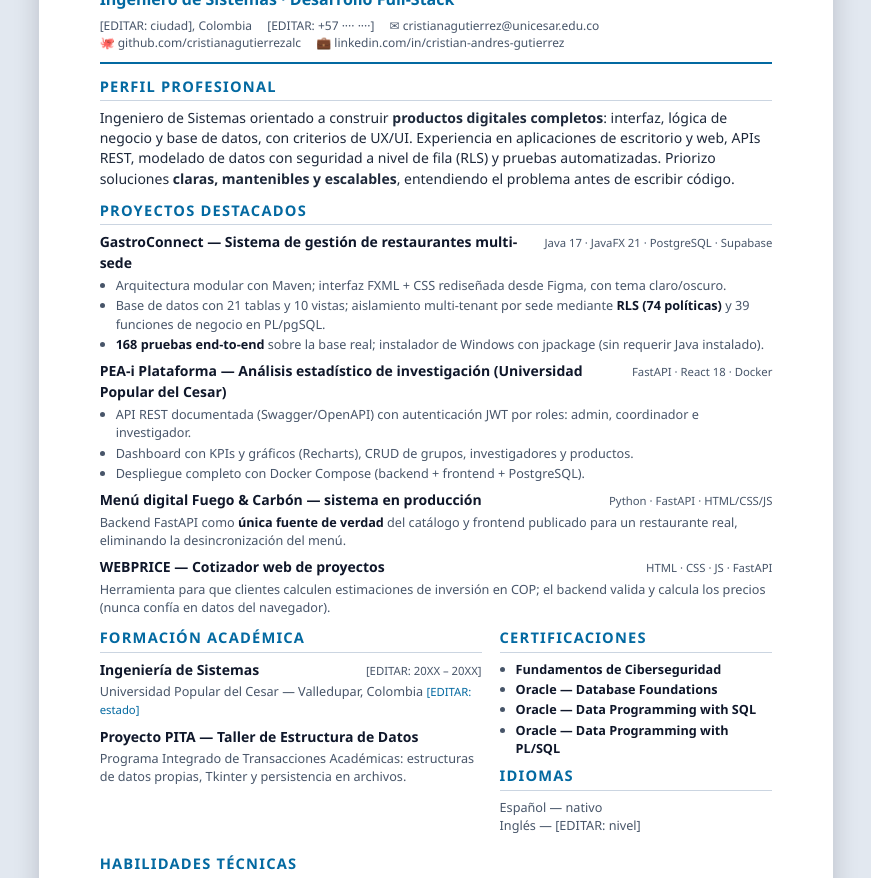
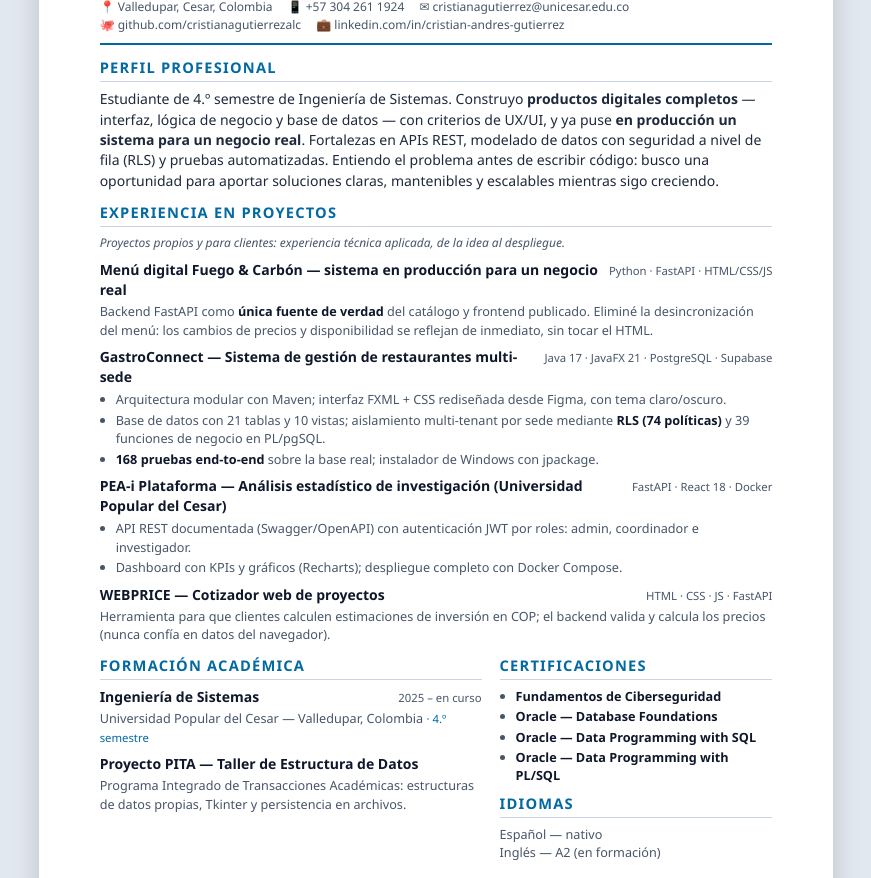
Before and after one commit to cristianagutierrezalc/portfolio, a plain HTML site: page cv/index.html in a window 1280 px wide. Shown: the part 203-1081 px from the top of the page, without its empty margins (204-1075 px from the left). Drawn offline with Linux system fonts and the light colour scheme.

Commit message:
docs: CV con datos reales y redacción optimizada para postulaciones (posicionamiento por proyectos)

```diff
--- a/cv/index.html
+++ b/cv/index.html
@@ -3,7 +3,7 @@
 <head>
 <meta charset="UTF-8">
 <meta name="viewport" content="width=device-width, initial-scale=1.0">
-<title>CV · Cristian Andrés Gutiérrez — Ingeniero de Sistemas</title>
+<title>CV · Cristian Andrés Gutiérrez — Estudiante de Ingeniería de Sistemas</title>
 <!--
   ═══════════════════════════════════════════════════════════
   CV IMPRIMIBLE (A4) · Para generar el PDF:
@@ -11,9 +11,6 @@
   2. Ctrl + P → Destino: "Guardar como PDF"
   3. Papel: A4 · Márgenes: Ninguno · Activa "Gráficos de fondo"
   ═══════════════════════════════════════════════════════════
-  CAMPOS POR COMPLETAR (busca "EDITAR"):
-  · Ciudad · Teléfono · Año de graduación · Nivel de inglés
-  · Experiencia laboral/prácticas (sección opcional)
 -->
 <style>
   :root {
@@ -56,6 +53,7 @@
     padding-bottom: 3px; margin-bottom: 7px;
   }
   h3 { font-size: 10.5pt; color: #0f172a; }
+  .section-note { font-size: 9pt; color: var(--muted); font-style: italic; margin-bottom: 8px; }
   .item { margin-bottom: 8px; }
   .item-head { display: flex; justify-content: space-between; align-items: baseline; gap: 10px; }
   .item-head .when { font-size: 8.5pt; color: var(--muted); white-space: nowrap; }
@@ -94,17 +92,16 @@
 
 <p class="no-print">
   💡 <strong>Para generar el PDF:</strong> Ctrl + P → "Guardar como PDF" · Papel A4 · Márgenes: ninguno · Activa "Gráficos de fondo".
-  Los campos marcados con <strong>[EDITAR: …]</strong> son los que debes completar.
 </p>
 
 <div class="page">
 
   <header class="cv-head">
     <h1>CRISTIAN ANDRÉS GUTIÉRREZ</h1>
-    <p class="role">Ingeniero de Sistemas · Desarrollo Full-Stack</p>
+    <p class="role">Estudiante de Ingeniería de Sistemas · Desarrollo Full-Stack</p>
     <p class="contact">
-      <span>[EDITAR: ciudad], Colombia</span>
-      <span>[EDITAR: +57 ···· ····]</span>
+      <span>📍 Valledupar, Cesar, Colombia</span>
+      <span>📱 +57 304 261 1924</span>
       <span>✉ cristianagutierrez@unicesar.edu.co</span><br>
       <span>🐙 <a href="https://github.com/cristianagutierrezalc">github.com/cristianagutierrezalc</a></span>
       <span>💼 <a href="https://www.linkedin.com/in/cristian-andres-gutierrez-a00443353">linkedin.com/in/cristian-andres-gutierrez</a></span>
@@ -113,11 +110,20 @@
 
   <section>
     <h2>Perfil profesional</h2>
-    <p>Ingeniero de Sistemas orientado a construir <strong>productos digitales completos</strong>: interfaz, lógica de negocio y base de datos, con criterios de UX/UI. Experiencia en aplicaciones de escritorio y web, APIs REST, modelado de datos con seguridad a nivel de fila (RLS) y pruebas automatizadas. Priorizo soluciones <strong>claras, mantenibles y escalables</strong>, entendiendo el problema antes de escribir código.</p>
+    <p>Estudiante de 4.º semestre de Ingeniería de Sistemas. Construyo <strong>productos digitales completos</strong> — interfaz, lógica de negocio y base de datos — con criterios de UX/UI, y ya puse <strong>en producción un sistema para un negocio real</strong>. Fortalezas en APIs REST, modelado de datos con seguridad a nivel de fila (RLS) y pruebas automatizadas. Entiendo el problema antes de escribir código: busco una oportunidad para aportar soluciones claras, mantenibles y escalables mientras sigo creciendo.</p>
   </section>
 
   <section>
-    <h2>Proyectos destacados</h2>
+    <h2>Experiencia en proyectos</h2>
+    <p class="section-note">Proyectos propios y para clientes: experiencia técnica aplicada, de la idea al despliegue.</p>
+
+    <div class="item">
+      <div class="item-head">
+        <h3>Menú digital Fuego &amp; Carbón — sistema en producción para un negocio real</h3>
+        <span class="when">Python · FastAPI · HTML/CSS/JS</span>
+      </div>
+      <p>Backend FastAPI como <strong>única fuente de verdad</strong> del catálogo y frontend publicado. Eliminé la desincronización del menú: los cambios de precios y disponibilidad se reflejan de inmediato, sin tocar el HTML.</p>
+    </div>
 
     <div class="item">
       <div class="item-head">
@@ -127,7 +133,7 @@
       <ul>
         <li>Arquitectura modular con Maven; interfaz FXML + CSS rediseñada desde Figma, con tema claro/oscuro.</li>
         <li>Base de datos con 21 tablas y 10 vistas; aislamiento multi-tenant por sede mediante <strong>RLS (74 políticas)</strong> y 39 funciones de negocio en PL/pgSQL.</li>
-        <li><strong>168 pruebas end-to-end</strong> sobre la base real; instalador de Windows con jpackage (sin requerir Java instalado).</li>
+        <li><strong>168 pruebas end-to-end</strong> sobre la base real; instalador de Windows con jpackage.</li>
       </ul>
     </div>
 
@@ -138,17 +144,8 @@
       </div>
       <ul>
         <li>API REST documentada (Swagger/OpenAPI) con autenticación JWT por roles: admin, coordinador e investigador.</li>
-        <li>Dashboard con KPIs y gráficos (Recharts), CRUD de grupos, investigadores y productos.</li>
-        <li>Despliegue completo con Docker Compose (backend + frontend + PostgreSQL).</li>
+        <li>Dashboard con KPIs y gráficos (Recharts); despliegue completo con Docker Compose.</li>
       </ul>
-    </div>
-
-    <div class="item">
-      <div class="item-head">
-        <h3>Menú digital Fuego &amp; Carbón — sistema en producción</h3>
-        <span class="when">Python · FastAPI · HTML/CSS/JS</span>
-      </div>
-      <p>Backend FastAPI como <strong>única fuente de verdad</strong> del catálogo y frontend publicado para un restaurante real, eliminando la desincronización del menú.</p>
     </div>
 
     <div class="item">
@@ -166,9 +163,9 @@
       <div class="item">
         <div class="item-head">
           <h3>Ingeniería de Sistemas</h3>
-          <span class="when">[EDITAR: 20XX – 20XX]</span>
+          <span class="when">2025 – en curso</span>
         </div>
-        <p>Universidad Popular del Cesar — Valledupar, Colombia <span class="tag">[EDITAR: estado]</span></p>
+        <p>Universidad Popular del Cesar — Valledupar, Colombia <span class="tag">· 4.º semestre</span></p>
       </div>
       <div class="item">
         <h3>Proyecto PITA — Taller de Estructura de Datos</h3>
@@ -189,7 +186,7 @@
 
       <h2>Idiomas</h2>
       <div class="item">
-        <p>Español — nativo<br>Inglés — [EDITAR: nivel]</p>
+        <p>Español — nativo<br>Inglés — A2 (en formación)</p>
       </div>
     </section>
   </div>
```
Also changed, not shown: 1 other file.
